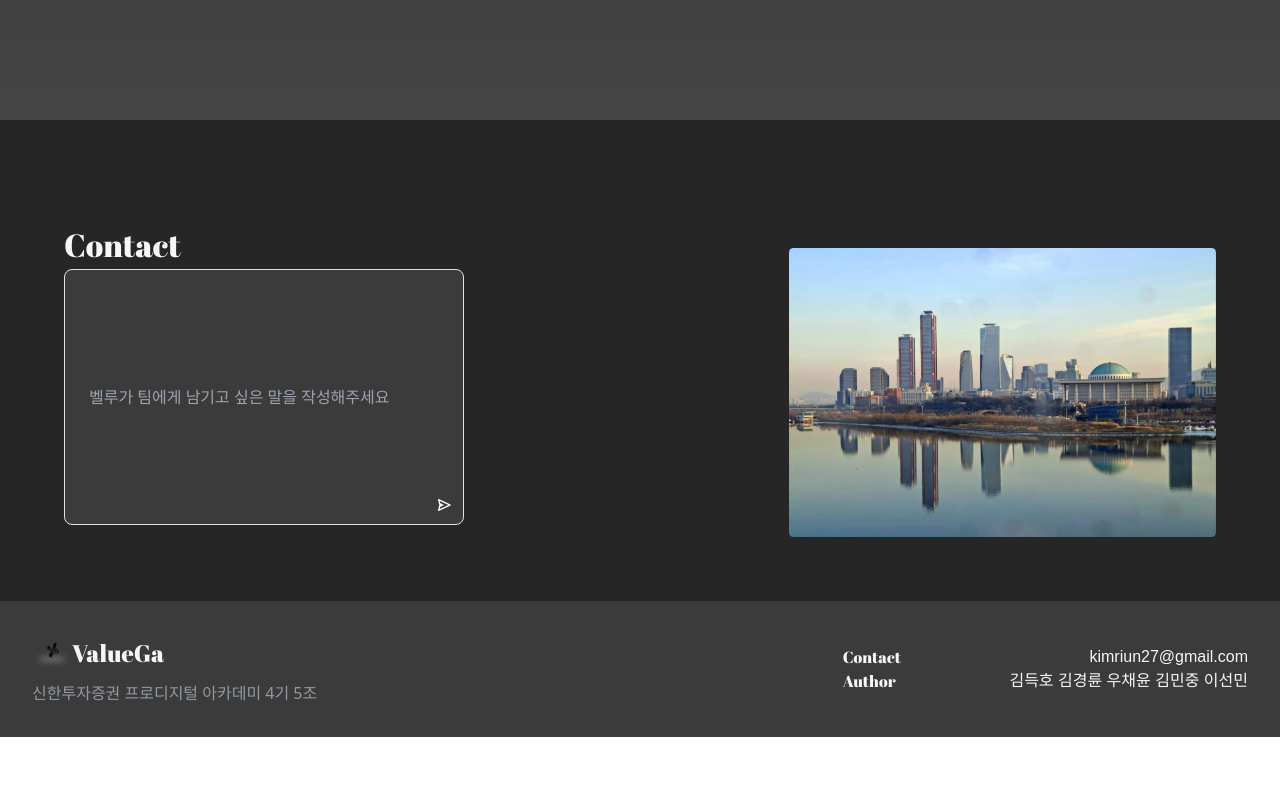
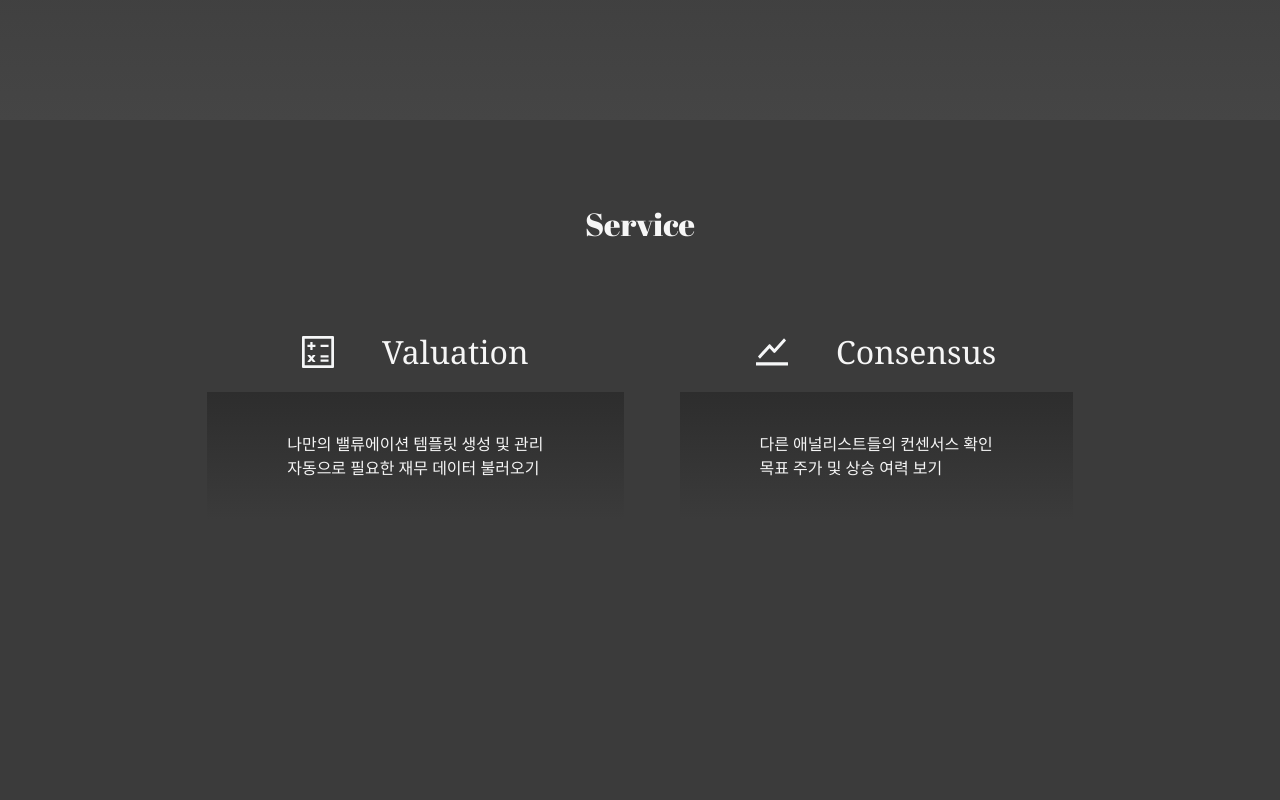
Before and after one commit to valueGa/valueGa_frontend, a React (Vite) app: page / in a window 1280 px wide. Shown: the part 1400-2200 px from the top of the page. Before the commit the page ends 2137 px from the top, so only its background shows below. Built offline with nearby package versions, Linux system fonts and the light colour scheme; a web font is replaced by a local one.

Commit message:
feat : Service탭 UI 추가

```diff
--- a/src/routes/main/TabService.jsx
+++ b/src/routes/main/TabService.jsx
@@ -1,3 +1,45 @@
 export default function Service() {
-  return <div>Service</div>;
+  return (
+    <div className="bg-tuatara-900 min-h-screen">
+      <div className="flex items-center justify-center pt-10">
+        <p className="mt-10 text-subheading text-tuatara-50 font-abril">
+          Service
+        </p>
+      </div>
+
+      <div className="flex items-center justify-center pt-20">
+        <div className="pl-7 pr-7">
+          <div className="flex items-center justify-center gap-5 mb-3">
+            <img className="w-8 h-8" src="/public/ic_expression.svg" alt="" />
+            <p className="text-subheading text-tuatara-50 font-serif">
+              Valuation
+            </p>
+          </div>
+          <div className="pl-20 pr-20 pt-10 pb-10 bg-gradient-to-b from-[#2D2D2D] to-tuatara-900">
+            <p className="text-caption text-tuatara-50">
+              나만의 밸류에이션 템플릿 생성 및 관리
+              <br /> 자동으로 필요한 재무 데이터 불러오기
+            </p>
+          </div>
+        </div>
+
+        <div className="pl-7 pr-7">
+          <div className="flex items-center justify-center gap-5 mb-3">
+            <img className="w-8 h-8" src="/public/ic_chart.svg" alt="" />
+            <p className="text-subheading text-tuatara-50 font-serif">
+              Consensus
+            </p>
+          </div>
+          <div className="pl-20 pr-20 pt-10 pb-10 bg-gradient-to-b from-[#2D2D2D] to-tuatara-900">
+            <p className="text-caption text-tuatara-50">
+              다른 애널리스트들의 컨센서스 확인
+              <br /> 목표 주가 및 상승 여력 보기
+            </p>
+          </div>
+        </div>
+
+        <div></div>
+      </div>
+    </div>
+  );
 }
```
